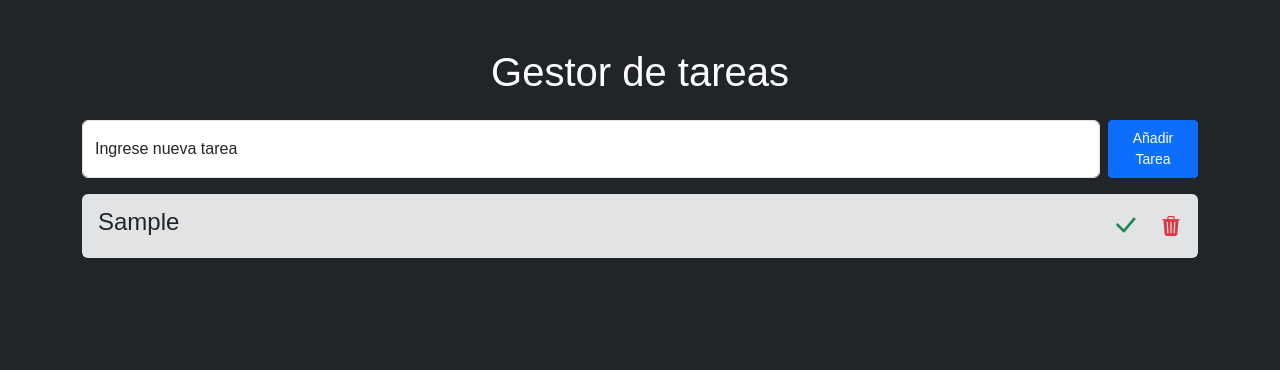
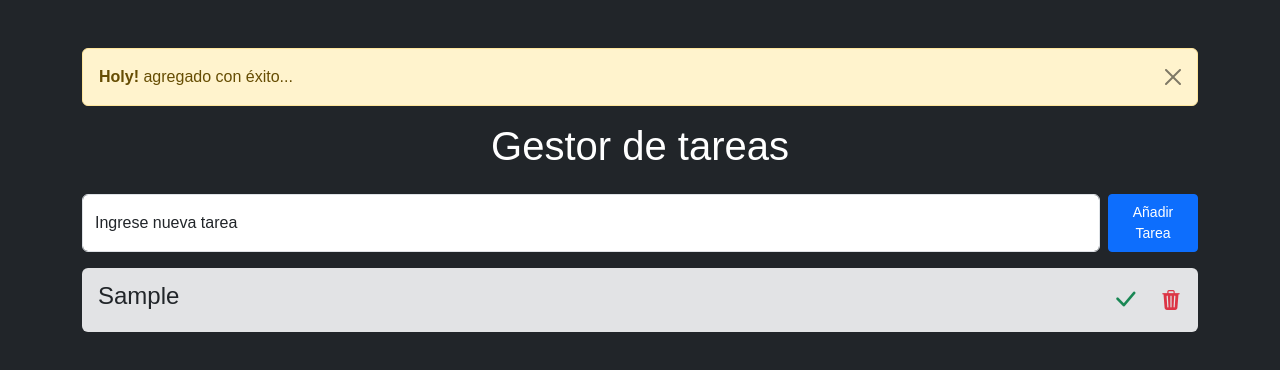
Before and after one commit to Emmanuel-Lima-dev/app-list-tasks, a React (Create React App) app: page / in a window 1280 px wide. Both pictures are taken after typing "Sample" into the empty fields and a click on the button "Añadir Tarea". Shown: the top 370 px of the page. Built offline with nearby package versions, Linux system fonts and the light colour scheme.

Commit message:
alert de accion

```diff
--- a/src/components/Task.jsx
+++ b/src/components/Task.jsx
@@ -1,4 +1,4 @@
-import React, { useEffect, useState} from "react";
+import React, { useEffect, useState } from "react";
 import TaskForm from "./TaskForm";
 import TaskList from "./TaskList";
 import Title from "./Title";
@@ -6,7 +6,11 @@ import Title from "./Title";
 const Tasks = () => {
   //estado para almacenar las tareas
   const [tasks, setTasks] = useState([]);
-  const [idGenerator, setIdGenerator] = useState(parseInt(localStorage.getItem('mockId')) || 1);
+  const [idGenerator, setIdGenerator] = useState(
+    parseInt(localStorage.getItem("mockId")) || 1
+  );
+  const [action, setAction] = useState(null);
+  const [viewAlert, setViewAlert] = useState(null)
 
   // funcion para modificar estado completado de tarea
   const handleTaskCompleted = (taskId) => {
@@ -14,14 +18,14 @@ const Tasks = () => {
       taskId === task.id ? { ...task, completed: !task.completed } : task
     );
     setTasks(updatedTasks);
-    localStorage.setItem('dataTasks', JSON.stringify(updatedTasks));
+    localStorage.setItem("dataTasks", JSON.stringify(updatedTasks));
+    setAction("edit");
   };
 
   //funcion para almacenar nueva tarea
   const handleTaskAdd = (taskName) => {
     if (taskName.length > 0) {
-
-      localStorage.setItem('mockId', idGenerator)
+      localStorage.setItem("mockId", idGenerator);
       const newTask = {
         id: idGenerator,
         nameTask: taskName,
@@ -29,8 +33,9 @@ const Tasks = () => {
       };
       const result = [...tasks, newTask];
       setTasks(result);
-      localStorage.setItem('dataTasks', JSON.stringify(result));
+      localStorage.setItem("dataTasks", JSON.stringify(result));
       setIdGenerator(idGenerator + 1);
+      setAction("add");
     }
   };
 
@@ -38,28 +43,53 @@ const Tasks = () => {
   const handleDeleteTask = (taskId) => {
     const newTaskArray = tasks.filter((task) => task.id !== taskId);
     setTasks(newTaskArray);
-    localStorage.setItem('dataTasks', JSON.stringify(newTaskArray))
+    localStorage.setItem("dataTasks", JSON.stringify(newTaskArray));
+    setAction("delete");
   };
 
   // const firstRender = useRef(true);
 
-  useEffect(()=>{
-    localStorage.setItem('mockId', idGenerator);
-  }, [idGenerator])
+  useEffect(() => {
+    localStorage.setItem("mockId", idGenerator);
+  }, [idGenerator]);
 
-  //useEffect que ejecutara un alert cada vez que cambien el estado en el almacenamiento de tareas
   useEffect(() => {
-    // if (firstRender.current) {
-    //   firstRender.current = false;
-    //   return;
-    // }
-    const StoredTasks =  JSON.parse(localStorage.getItem('dataTasks')) || [];
+    switch (action) {
+      case "add":
+        setViewAlert("agregado");
+        break;
+      case "delete":
+        setViewAlert("borrado");
+        break;
+      case "edit":
+        setViewAlert("editado");
+        break;
+      default:
+        break;
+    }
+
+    setAction(null);
+  }, [tasks, action]);
+
+  useEffect(() => {
+    const StoredTasks = JSON.parse(localStorage.getItem("dataTasks")) || [];
     setTasks(StoredTasks);
-
   }, []);
 
   return (
     <div>
+      {
+        viewAlert &&
+        (<div class="alert alert-warning alert-dismissible fade show" role="alert">
+        <strong>Holy!</strong> {viewAlert} con éxito...
+        <button
+          type="button"
+          class="btn-close"
+
+          onClick={() => setViewAlert(null)}
+        ></button>
+      </div>)
+      }
 
       <Title title="Gestor de tareas" />
       <TaskForm setNewTask={handleTaskAdd} />
```
